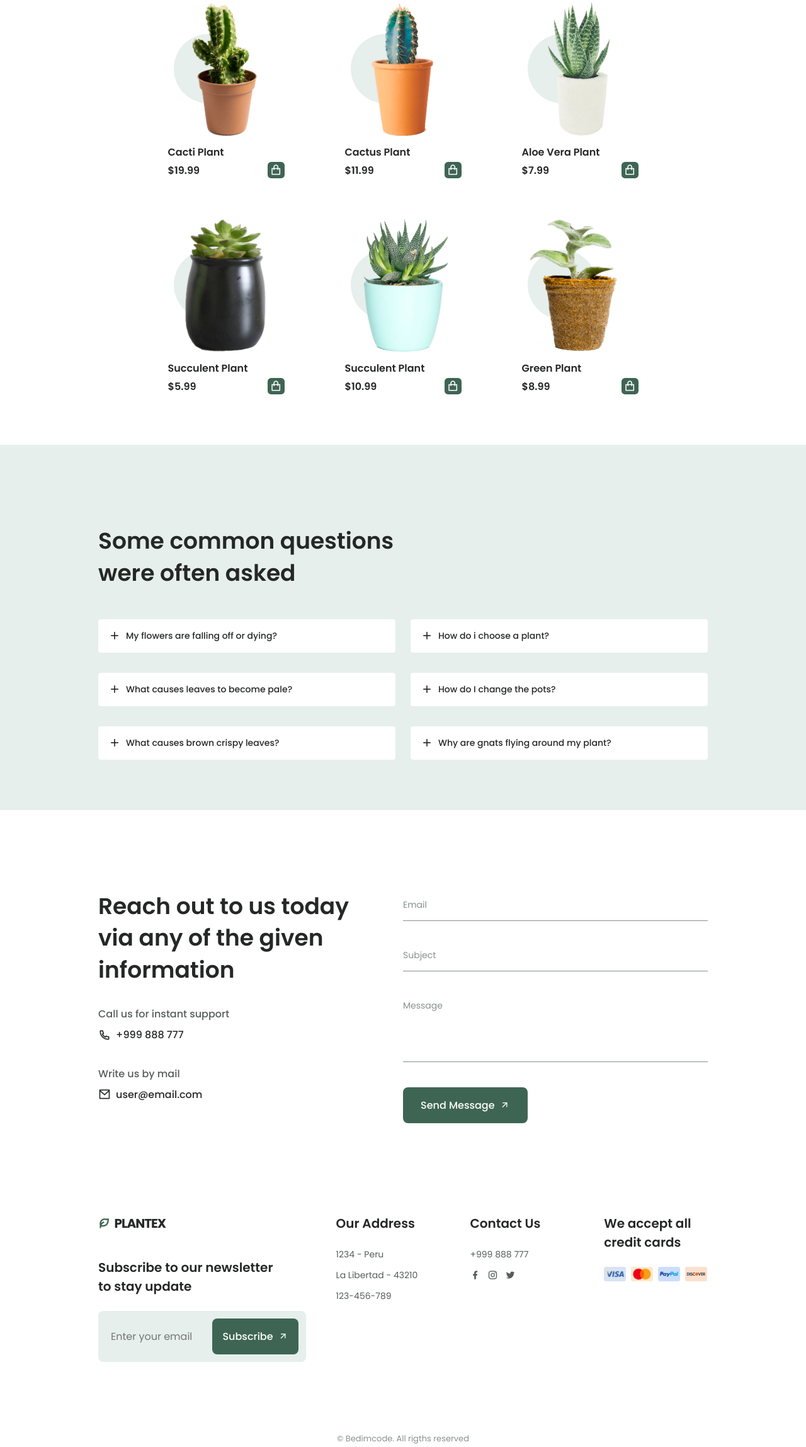
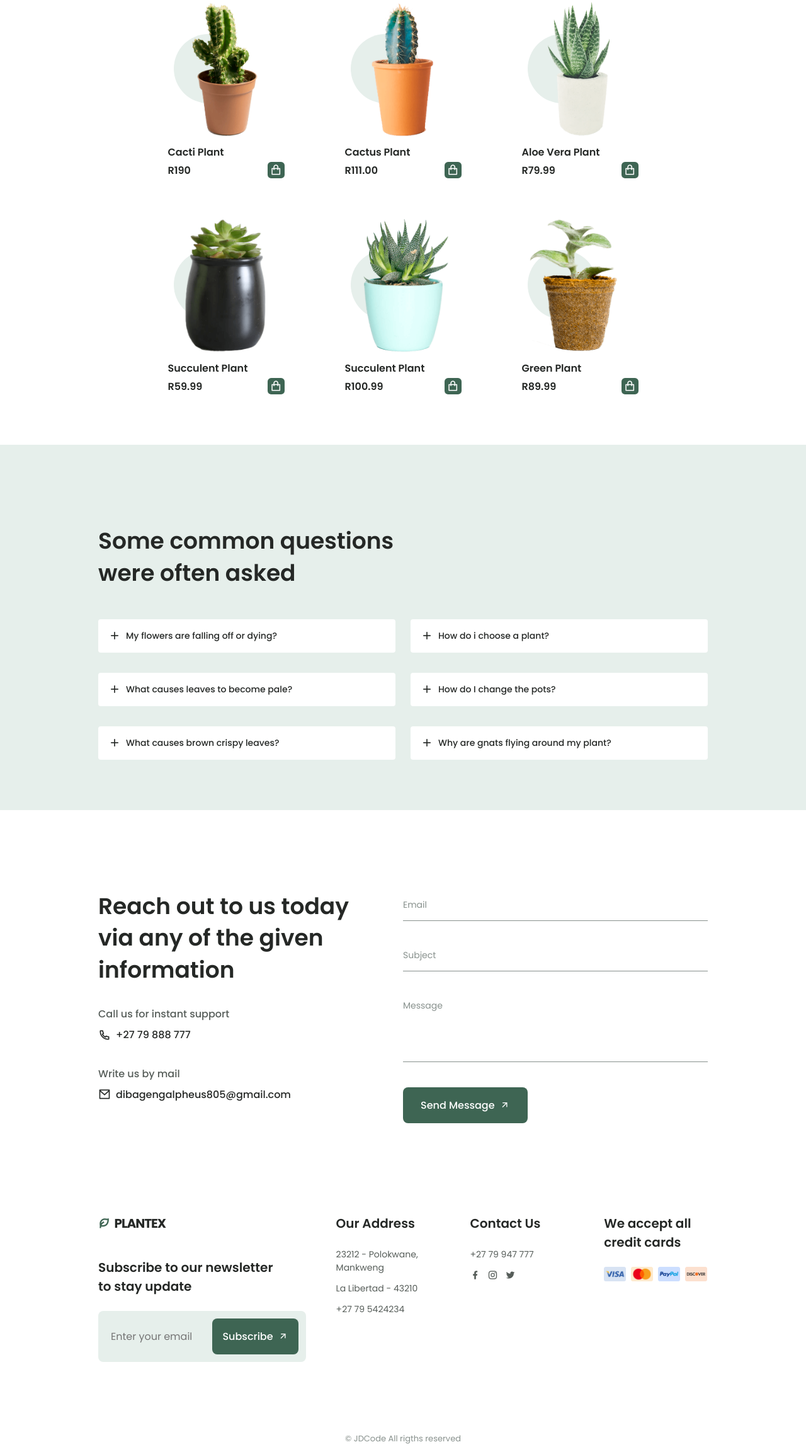
Before and after one commit to jaydeexsf/DIBAGENG-MODIBA-EMPIRE, a plain HTML site: page index.html in a window 1280 px wide. Shown: the part 2247-4544 px from the top of the page at 63% size. Drawn offline with nearby package versions, Linux system fonts and the light colour scheme.

```diff
--- a/index.html
+++ b/index.html
@@ -189,7 +189,7 @@
                         <img src="assets/img/product1.png" alt="" class="product__img">
 
                         <h3 class="product__title">Cacti Plant</h3>
-                        <span class="product__price">$19.99</span>
+                        <span class="product__price">R190</span>
 
                         <button class="button--flex product__button">
                             <i class="ri-shopping-bag-line"></i>
@@ -202,7 +202,7 @@
                         <img src="assets/img/product2.png" alt="" class="product__img">
 
                         <h3 class="product__title">Cactus Plant</h3>
-                        <span class="product__price">$11.99</span>
+                        <span class="product__price">R111.00</span>
 
                         <button class="button--flex product__button">
                             <i class="ri-shopping-bag-line"></i>
@@ -215,7 +215,7 @@
                         <img src="assets/img/product3.png" alt="" class="product__img">
 
                         <h3 class="product__title">Aloe Vera Plant</h3>
-                        <span class="product__price">$7.99</span>
+                        <span class="product__price">R79.99</span>
 
                         <button class="button--flex product__button">
                             <i class="ri-shopping-bag-line"></i>
@@ -228,7 +228,7 @@
                         <img src="assets/img/product4.png" alt="" class="product__img">
 
                         <h3 class="product__title">Succulent Plant</h3>
-                        <span class="product__price">$5.99</span>
+                        <span class="product__price">R59.99</span>
 
                         <button class="button--flex product__button">
                             <i class="ri-shopping-bag-line"></i>
@@ -241,7 +241,7 @@
                         <img src="assets/img/product5.png" alt="" class="product__img">
 
                         <h3 class="product__title">Succulent Plant</h3>
-                        <span class="product__price">$10.99</span>
+                        <span class="product__price">R100.99</span>
 
                         <button class="button--flex product__button">
                             <i class="ri-shopping-bag-line"></i>
@@ -254,7 +254,7 @@
                         <img src="assets/img/product6.png" alt="" class="product__img">
 
                         <h3 class="product__title">Green Plant</h3>
-                        <span class="product__price">$8.99</span>
+                        <span class="product__price">R89.99</span>
 
                         <button class="button--flex product__button">
                             <i class="ri-shopping-bag-line"></i>
@@ -385,7 +385,7 @@
                                 <h3 class="contact__subtitle">Call us for instant support</h3>
                                 <span class="contact__description">
                                     <i class="ri-phone-line contact__icon"></i>
-                                    +999 888 777
+                                    +27 79 888 777
                                 </span>
                             </div>
 
@@ -393,7 +393,7 @@
                                 <h3 class="contact__subtitle">Write us by mail</h3>
                                 <span class="contact__description">
                                     <i class="ri-mail-line contact__icon"></i>
-                                    user@email.com
+                                    dibagengalpheus805@gmail.com
                                 </span>
                             </div>
                         </div>
@@ -452,9 +452,9 @@
                     <h3 class="footer__title">Our Address</h3>
 
                     <ul class="footer__data">
-                        <li class="footer__information">1234 - Peru</li>
+                        <li class="footer__information">23212 - Polokwane, Mankweng</li>
                         <li class="footer__information">La Libertad - 43210</li>
-                        <li class="footer__information">123-456-789</li>
+                        <li class="footer__information">+27 79 5424234</li>
                     </ul>
                 </div>
 
@@ -462,7 +462,7 @@
                     <h3 class="footer__title">Contact Us</h3>
 
                     <ul class="footer__data">
-                        <li class="footer__information">+999 888 777</li>
+                        <li class="footer__information">+27 79 947 777</li>
 
                         <div class="footer__social">
                             <a href="https://www.facebook.com/" class="footer__social-link">
@@ -492,7 +492,7 @@
                 </div>
             </div>
 
-            <p class="footer__copy">&#169; Bedimcode. All rigths reserved</p>
+            <p class="footer__copy">&#169; JDCode All rigths reserved</p>
         </footer>
 
         <!--=============== SCROLL UP ===============-->
```
